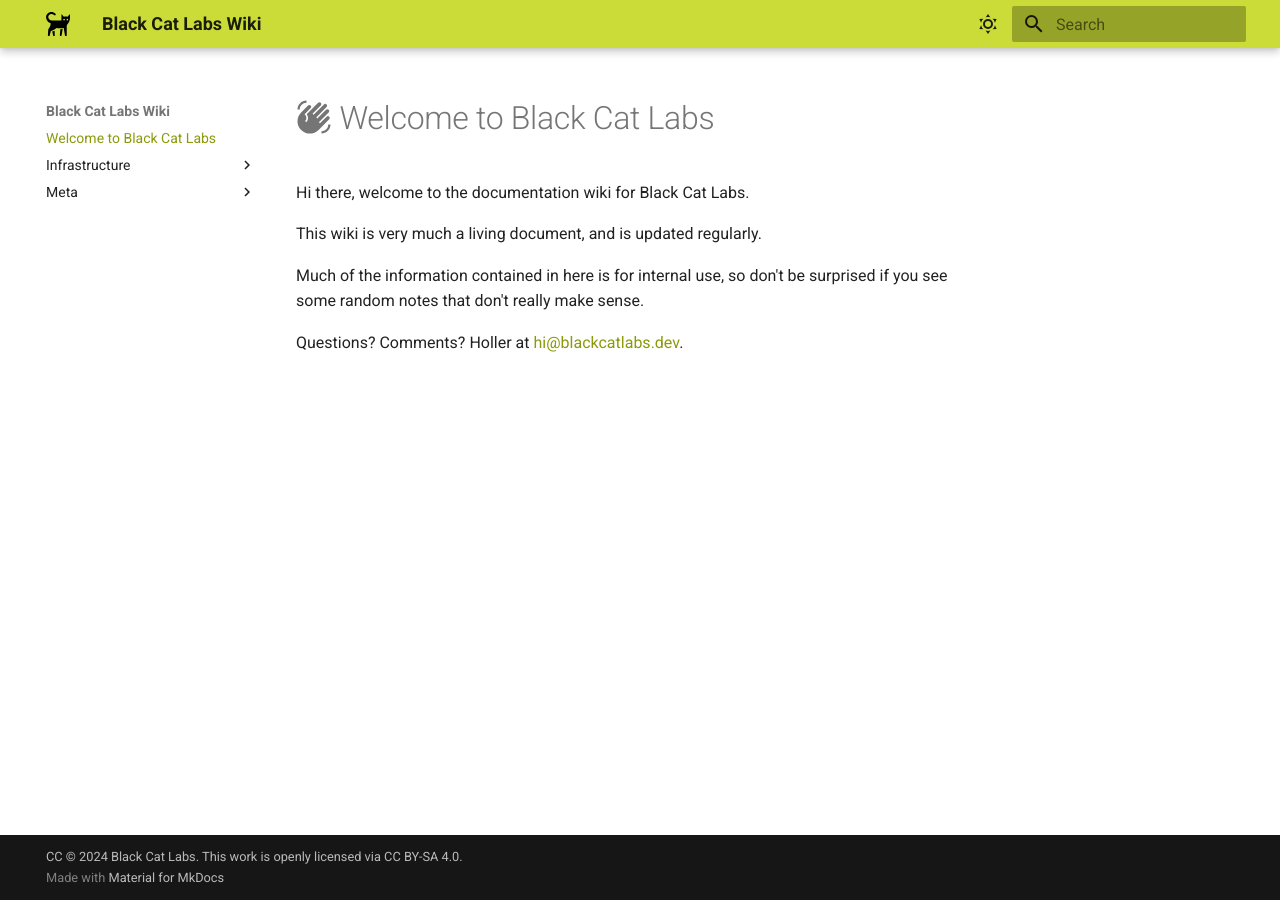
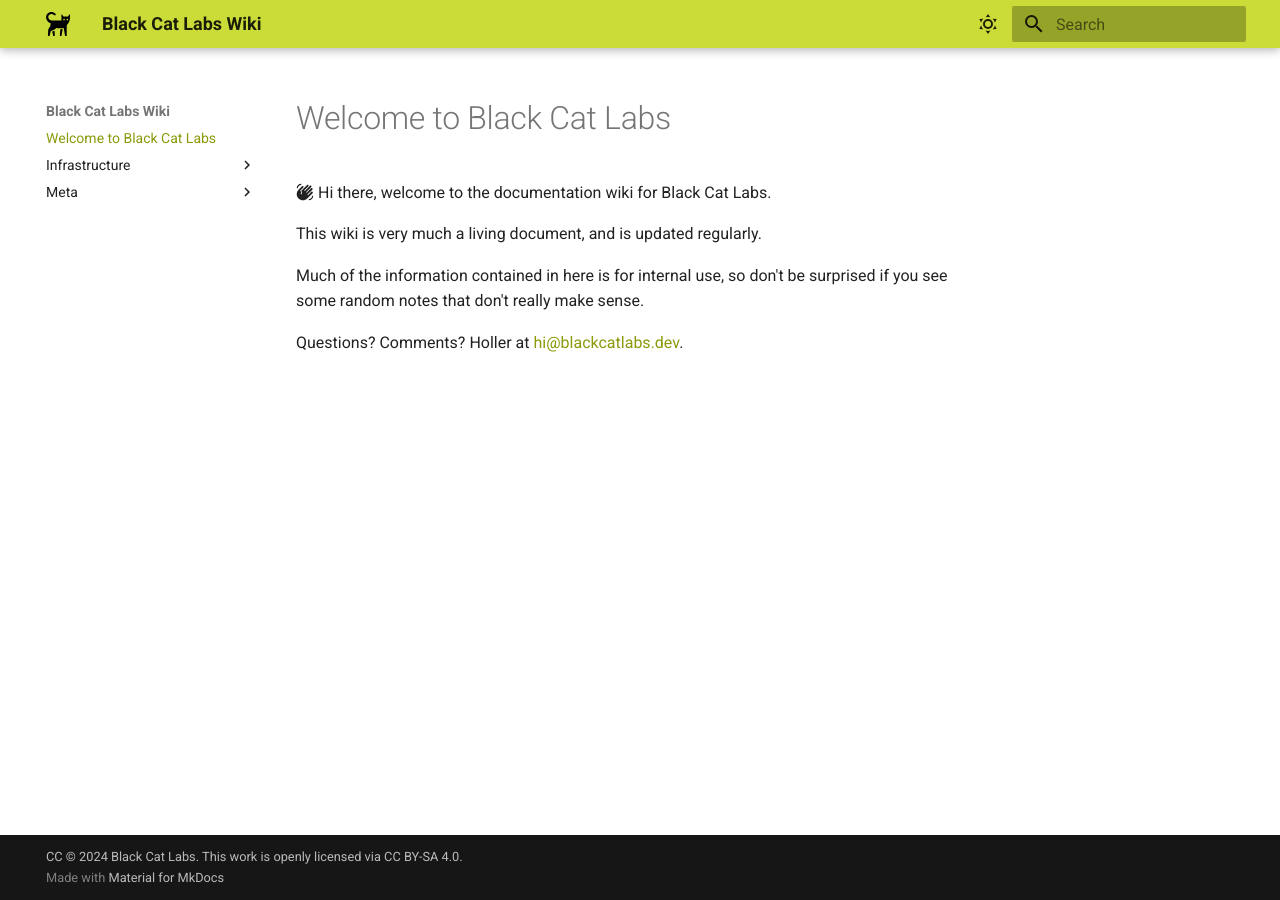
Before and after one commit to blackcat-labs/blackcatlabs-wiki, an MkDocs documentation site: the page built from docs/index.md, in a window 1280 px wide. Built offline with MkDocs 1.6.1 and Material for MkDocs 9.7.7, drawn with Linux system fonts in a browser that asks for light colours.

```diff
--- a/docs/index.md
+++ b/docs/index.md
@@ -1,6 +1,6 @@
-# :material-hand-wave: Welcome to Black Cat Labs
+# Welcome to Black Cat Labs
 
-Hi there, welcome to the documentation wiki for Black Cat Labs.
+:material-hand-wave: Hi there, welcome to the documentation wiki for Black Cat Labs.
 
 This wiki is very much a living document, and is updated regularly.
 
```
